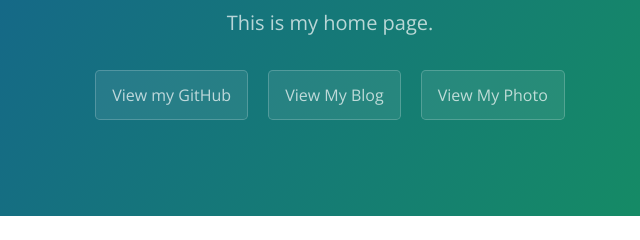
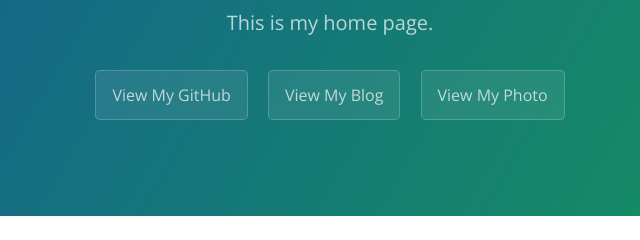
Before and after one commit to JimmyLv/JimmyLv-Home, a plain HTML site: page index.html in a window 1280 px wide. Shown: the part 167-407 px from the top of the page, 310-950 px from the left. Drawn offline with nearby package versions, Linux system fonts and the light colour scheme.

Commit message:
Update index.html

```diff
--- a/index.html
+++ b/index.html
@@ -13,7 +13,7 @@
     <section class="page-header">
       <h1 class="project-name">Jimmy-Lv-Home</h1>
       <h2 class="project-tagline">This is my home page.</h2>
-      <a href="https://github.com/JimmyLv/" class="btn">View my GitHub</a>
+      <a href="https://github.com/JimmyLv/" class="btn">View My GitHub</a>
       <a href="http://blog.jimmylv.info/" class="btn">View My Blog</a>
       <a href="http://photo.jimmylv.info/" class="btn">View My Photo</a>
     </section>
```
